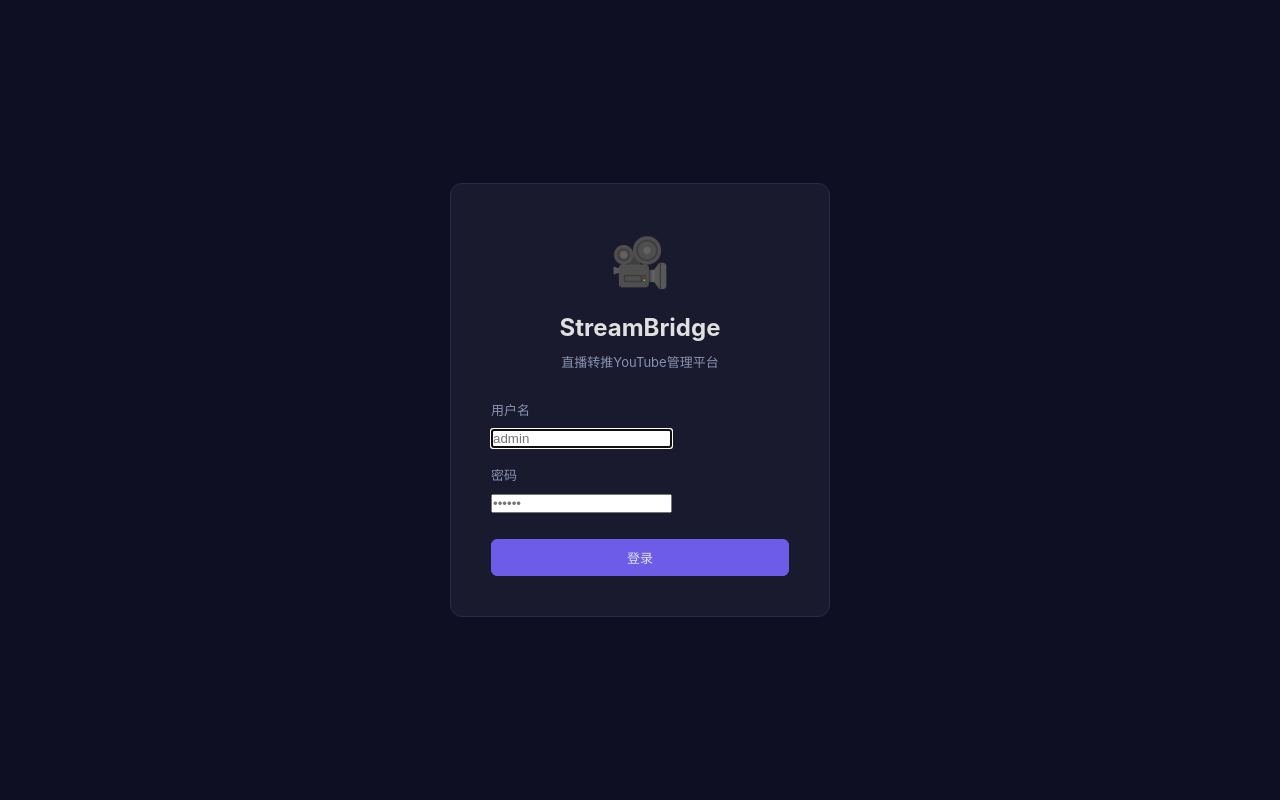
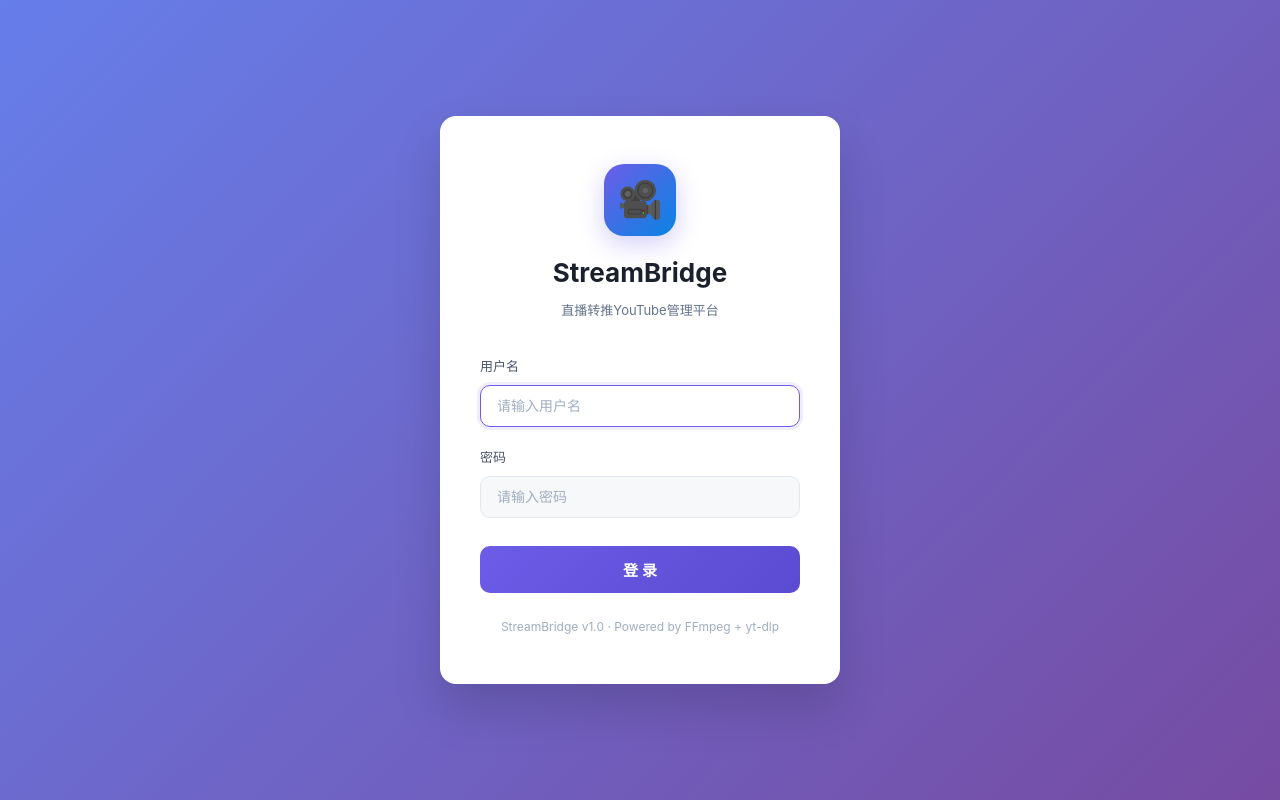
Before and after one commit to yyzq-cf/stream-bridge, a Flask app: page /login in a window 1280 px wide. Run offline with Flask 3, Linux system fonts and the light colour scheme.

Commit message:
feat: 默认亮色主题+暗色切换+登录页重构

```diff
--- a/static/css/style.css
+++ b/static/css/style.css
@@ -1,4 +1,25 @@
+/* ─── 亮色主题(默认) ─── */
 :root {
+    --bg: #f5f7fa;
+    --surface: #ffffff;
+    --surface2: #f0f2f5;
+    --border: #e2e8f0;
+    --text: #1a202c;
+    --text-dim: #64748b;
+    --primary: #6c5ce7;
+    --primary-hover: #5a4bd1;
+    --success: #00b894;
+    --warning: #f59e0b;
+    --danger: #ef4444;
+    --info: #3b82f6;
+    --live: #ef4444;
+    --radius: 8px;
+    --shadow: 0 1px 3px rgba(0,0,0,0.08);
+    --shadow-lg: 0 4px 12px rgba(0,0,0,0.1);
+}
+
+/* ─── 暗色主题 ─── */
+[data-theme="dark"] {
     --bg: #0f0f23;
     --surface: #1a1a2e;
     --surface2: #16213e;
@@ -136,12 +175,12 @@ body {
 .btn:disabled { opacity: 0.4; cursor: not-allowed; }
 .btn-sm { padding: 4px 10px; font-size: 12px; }
 .btn-block { width: 100%; }
-.btn-primary { background: var(--primary); border-color: var(--primary); }
+.btn-primary { background: var(--primary); border-color: var(--primary); color: #fff; }
 .btn-primary:hover { background: var(--primary-hover); }
-.btn-success { background: var(--success); border-color: var(--success); }
-.btn-danger { background: var(--danger); border-color: var(--danger); }
-.btn-warning { background: var(--warning); border-color: var(--warning); color: #1a1a2e; }
-.btn-info { background: var(--info); border-color: var(--info); }
+.btn-success { background: var(--success); border-color: var(--success); color: #fff; }
+.btn-danger { background: var(--danger); border-color: var(--danger); color: #fff; }
+.btn-warning { background: var(--warning); border-color: var(--warning); color: #fff; }
+.btn-info { background: var(--info); border-color: var(--info); color: #fff; }
 
 /* Forms */
 .form-group { margin-bottom: 16px; }
@@ -180,22 +220,6 @@ input:checked + .slider:before { transform: translateX(18px); }
 .live-dot.live { background: var(--live); animation: pulse 1.5s infinite; }
 @keyframes pulse { 0%,100% { opacity: 1; } 50% { opacity: 0.4; } }
 
-/* Login page */
-.login-page { display: flex; align-items: center; justify-content: center; min-height: 100vh; background: var(--bg); }
-.login-card {
-    background: var(--surface);
-    border: 1px solid var(--border);
-    border-radius: 12px;
-    padding: 40px;
-    width: 100%;
-    max-width: 380px;
-}
-.login-header { text-align: center; margin-bottom: 28px; }
-.login-logo { font-size: 48px; }
-.login-header h1 { font-size: 24px; margin: 8px 0 4px; }
-.login-header p { color: var(--text-dim); font-size: 13px; }
-.login-form button { margin-top: 8px; }
-
 /* Dashboard grid */
 .dashboard-grid { display: grid; grid-template-columns: 1fr 1fr; gap: 20px; }
 
--- a/templates/base.html
+++ b/templates/base.html
@@ -22,7 +22,7 @@
             <a href="{{ url_for('users') }}" class="{% if request.endpoint == 'users' %}active{% endif %}">用户</a>
             {% endif %}
         </div>
-        <div class="nav-user">
+        <div class="nav-user"><button class="theme-toggle" onclick="toggleTheme()" title="切换主题">🌙</button>
             <span>{{ current_user.username }}</span>
             <a href="{{ url_for('logout') }}" class="btn-logout">退出</a>
         </div>
--- a/templates/login.html
+++ b/templates/login.html
@@ -5,32 +5,123 @@
     <meta name="viewport" content="width=device-width, initial-scale=1.0">
     <title>登录 - StreamBridge</title>
     <link rel="stylesheet" href="{{ url_for('static', filename='css/style.css') }}">
+    <style>
+        body.login-page {
+            min-height: 100vh;
+            display: flex;
+            align-items: center;
+            justify-content: center;
+            background: linear-gradient(135deg, #667eea 0%, #764ba2 100%);
+            padding: 20px;
+        }
+        .login-card {
+            background: #fff;
+            border-radius: 16px;
+            padding: 48px 40px;
+            width: 100%;
+            max-width: 400px;
+            box-shadow: 0 24px 48px rgba(0,0,0,0.15);
+        }
+        .login-header { text-align: center; margin-bottom: 36px; }
+        .login-logo {
+            display: inline-flex;
+            align-items: center;
+            justify-content: center;
+            width: 72px; height: 72px;
+            font-size: 36px;
+            background: linear-gradient(135deg, #6c5ce7, #0984e3);
+            border-radius: 20px;
+            margin-bottom: 16px;
+            box-shadow: 0 8px 24px rgba(108,92,231,0.3);
+        }
+        .login-header h1 {
+            font-size: 26px;
+            font-weight: 700;
+            margin: 0 0 6px;
+            color: #1a202c;
+        }
+        .login-header p { color: #64748b; font-size: 13px; margin: 0; }
+        .login-form .form-group { margin-bottom: 20px; }
+        .login-form label {
+            display: block;
+            margin-bottom: 8px;
+            color: #4a5568;
+            font-size: 13px;
+            font-weight: 500;
+        }
+        .login-form input {
+            width: 100%;
+            padding: 12px 16px;
+            background: #f7f8fa;
+            border: 1px solid #e2e8f0;
+            border-radius: 10px;
+            color: #1a202c;
+            font-size: 14px;
+            transition: all 0.2s;
+            box-sizing: border-box;
+        }
+        .login-form input:focus {
+            outline: none;
+            border-color: #6c5ce7;
+            background: #fff;
+            box-shadow: 0 0 0 3px rgba(108,92,231,0.1);
+        }
+        .login-form input::placeholder { color: #a0aec0; }
+        .login-form button {
+            width: 100%;
+            padding: 13px;
+            margin-top: 8px;
+            background: linear-gradient(135deg, #6c5ce7, #5a4bd1);
+            border: none;
+            border-radius: 10px;
+            color: white;
+            font-size: 15px;
+            font-weight: 600;
+            cursor: pointer;
+            transition: all 0.2s;
+        }
+        .login-form button:hover {
+            transform: translateY(-1px);
+            box-shadow: 0 6px 20px rgba(108,92,231,0.3);
+        }
+        .login-form button:active { transform: translateY(0); }
+        .login-footer {
+            text-align: center;
+            margin-top: 24px;
+            color: #a0aec0;
+            font-size: 12px;
+        }
+        @media (max-width: 480px) {
+            .login-card { padding: 32px 24px; }
+        }
+    </style>
 </head>
 <body class="login-page">
     <div class="login-card">
         <div class="login-header">
-            <span class="login-logo">🎥</span>
+            <div class="login-logo">🎥</div>
             <h1>StreamBridge</h1>
             <p>直播转推YouTube管理平台</p>
         </div>
         <form method="POST" class="login-form">
             <div class="form-group">
                 <label>用户名</label>
-                <input type="text" name="username" required autofocus placeholder="admin">
+                <input type="text" name="username" required autofocus placeholder="请输入用户名">
             </div>
             <div class="form-group">
                 <label>密码</label>
-                <input type="password" name="password" required placeholder="••••••">
+                <input type="password" name="password" required placeholder="请输入密码">
             </div>
-            <button type="submit" class="btn btn-primary btn-block">登录</button>
+            <button type="submit">登 录</button>
         </form>
         {% with messages = get_flashed_messages(with_categories=true) %}
         {% if messages %}
         {% for category, message in messages %}
-        <div class="flash flash-{{ category }}">{{ message }}</div>
+        <div class="flash flash-{{ category }}" style="margin-top:16px;">{{ message }}</div>
         {% endfor %}
         {% endif %}
         {% endwith %}
+        <div class="login-footer">StreamBridge v1.0 · Powered by FFmpeg + yt-dlp</div>
     </div>
 </body>
 </html>
```
Also changed, not shown: other parts of static/css/style.css (+37 -19 lines), static/js/main.js (+23 -0 lines).
